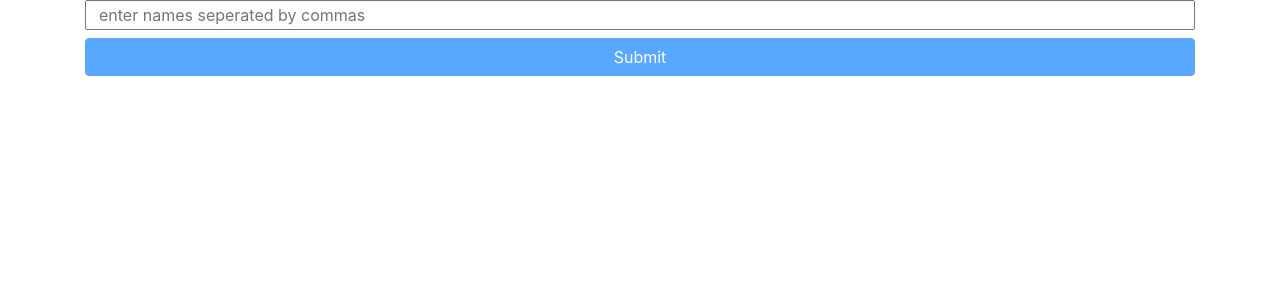
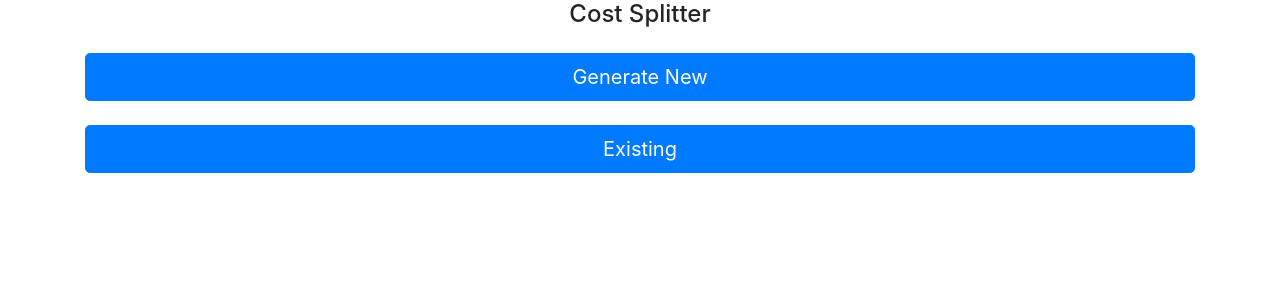
Before and after one commit to kjb244/CostSplitter, a Vue app: page /#/ in a window 1280 px wide. Shown: the top 300 px of the page. Built offline with nearby package versions, Linux system fonts and the light colour scheme.

Commit message:
added calculation logic

```diff
--- a/src/App.vue
+++ b/src/App.vue
@@ -1,6 +1,8 @@
 <template>
   <div id="app">
-    <router-view/>
+    <transition name="animate">
+      <router-view/>
+    </transition>
   </div>
 </template>
 
@@ -12,4 +14,32 @@ export default {
 
 <style lang="scss">
   @import '../node_modules/bootstrap/scss/bootstrap.scss';
+
+  #app{
+    display: flex;
+  }
+
+  #app >div{
+    flex: 100%;
+  }
+
+  .animate-enter-active{
+    order: 2;
+    animation: left-animation-in 1s linear;
+  }
+
+  .animate-leave-active{
+    order: 1;
+    animation: left-animation-out 1s linear;
+  }
+
+  @keyframes left-animation-out {
+    0%   { margin-left: 0; }
+    100% { margin-left: -100% }
+  }
+
+  @keyframes left-animation-in {
+    0%   { margin-right: -100%; }
+    100% { margin-right: 0; }
+  }
 </style>
--- a/src/components/Calculate.vue
+++ b/src/components/Calculate.vue
@@ -69,7 +69,7 @@
           },{});
         ccVal.costs.map((cost, j) => {
           const people = payeeModel[i][j].length + 1;
-          const value = Math.round(cost.amount/people,2);
+          const value = Math.round(cost.amount.replace(/,/g,'')/people,2);
           cost.payees.map((payee) => {
            if(payeeModel[i][j].includes(payee)){
              ccAccum[currName].payees[payee] = ccAccum[currName].payees[payee] + value;
@@ -85,7 +85,7 @@
         finalObj[name].owes = Object.assign({},finalObj[name].payees);
         Object.keys(finalObj[name].payees).map((owe) => {
           const owesMasterAmt = finalObj[name].payees[owe];
-          const masterOwesAmt = finalObj[owe].payees[name] || 0;
+          const masterOwesAmt = finalObj[owe].payees[name] || '0';
           if(masterOwesAmt <= owesMasterAmt){
             finalObj[name].owes[owe] = 0;
           }
--- /dev/null
+++ b/src/components/Splash.vue
@@ -0,0 +1,61 @@
+<template>
+  <div class="container">
+    <div class="row">
+      <div class="col-sm-12">
+        <h4>Cost Splitter</h4>
+        <button class="btn btn-primary btn-lg btn-block mt-4">Generate New</button>
+        <button class="btn btn-primary btn-lg btn-block mt-4" v-on:click="existingClick = !existingClick" v-show="!existingClick">Existing</button>
+        <div v-show="existingClick" class="mt-4">
+          <input type="text" placeholder="enter in url" class="mb-2" v-model="modelUrl"/>
+          <button class="btn btn-primary btn-lg btn-block" :disabled="!modelUrl.length" >Submit</button>
+        </div>
+
+      </div>
+    </div>
+  </div>
+</template>
+
+
+<script>
+
+  import utils from'../utils/Utils';
+
+  export default {
+    name: 'splash',
+    components: {
+
+    },
+    props: {
+
+    },
+    data(){
+      return{
+        existingClick: false,
+        modelUrl: ''
+      }
+    },
+    methods: {
+
+
+    },
+    created: function(){
+
+    },
+    computed:{
+
+    },
+    mounted: function(){
+
+    }
+  }
+</script>
+
+<style scoped>
+  h4{
+    text-align: center;
+  }
+  input[type="text"]{
+    width: 100%;
+  }
+
+</style>
--- a/src/components/UserInit.vue
+++ b/src/components/UserInit.vue
@@ -31,7 +31,7 @@
                       <input type="checkbox" :id="'checkbox' + payee + index + index2" :value="payee" v-model="payeeModel[index][index2]">
                       <label :for="'checkbox' + payee + index + index2">{{payee}}</label>
 
-                    </div>{{payeeModel}}
+                    </div>
 
                   </div>
                 </div>
--- a/src/router/index.js
+++ b/src/router/index.js
@@ -2,6 +2,7 @@ import Vue from 'vue'
 import Router from 'vue-router'
 import UserInit from '@/components/UserInit'
 import Calculate from '@/components/Calculate'
+import Splash from '@/components/Splash'
 
 Vue.use(Router)
 
@@ -9,14 +10,18 @@ export default new Router({
   routes: [
     {
       path: '/',
+      name: 'splash',
+      component: Splash
+    },
+    {
+      path: '/calculate',
+      name: 'calculate',
+      component: Calculate
+    },
+    {
+      path: '/users',
       name: 'UserInit',
       component: UserInit
     },
-    {
-      path: '/calculate',
-      name: 'Calculate',
-      component: Calculate
-
-    }
   ]
 })
```
